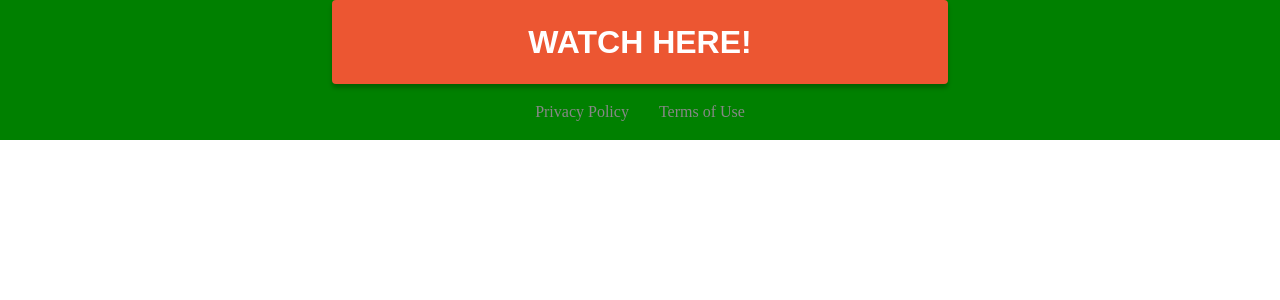
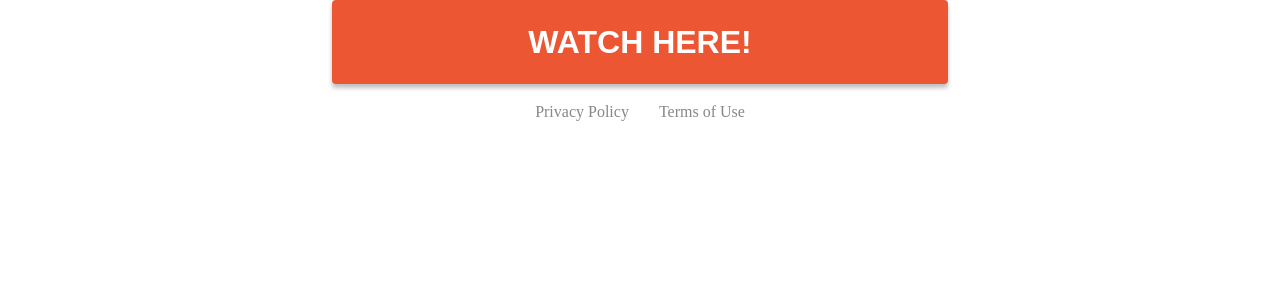
Before and after one commit to elisamunoz/movie-picker, a React (Create React App) app: page / in a window 1280 px wide. Shown: the top 300 px of the page. Built offline with nearby package versions, Linux system fonts and the light colour scheme.

Commit message:
deleted background color

```diff
--- a/src/ui/layout/layout.module.scss
+++ b/src/ui/layout/layout.module.scss
@@ -6,7 +6,6 @@
   flex-direction: column;
   height: 100%;
   width: 100%;
-  background: green;
 }
 
 .children {
```
